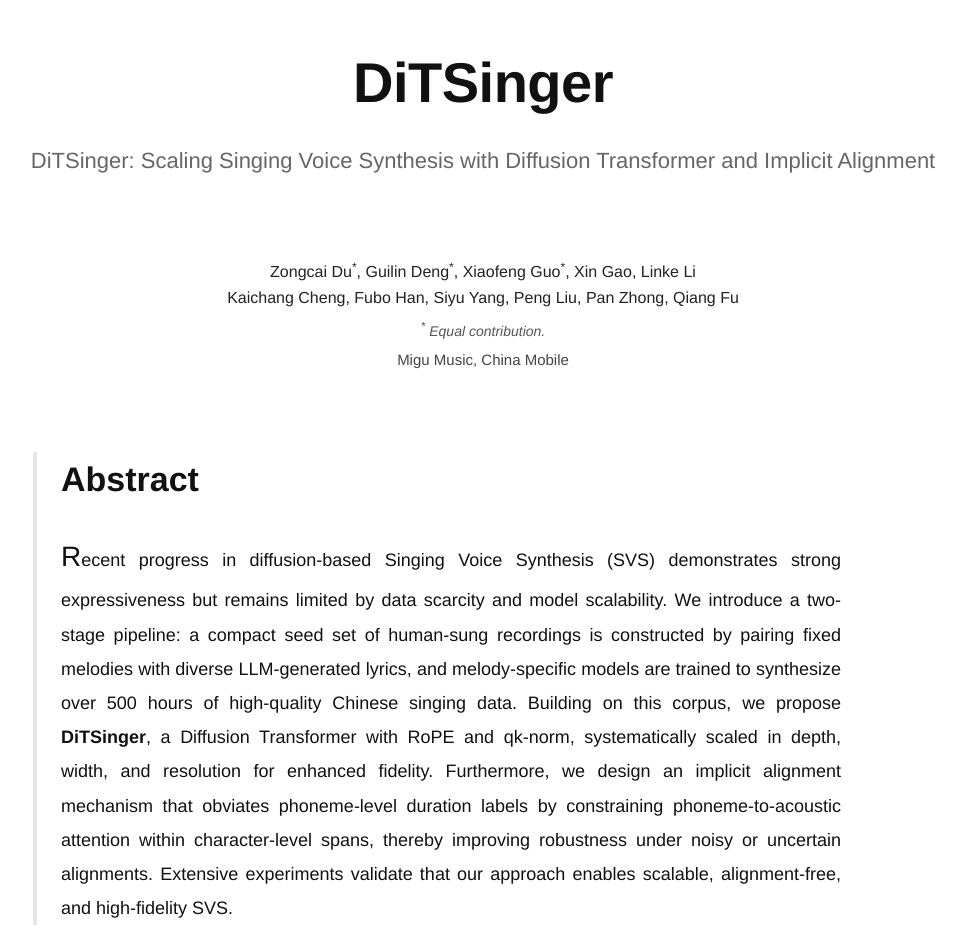
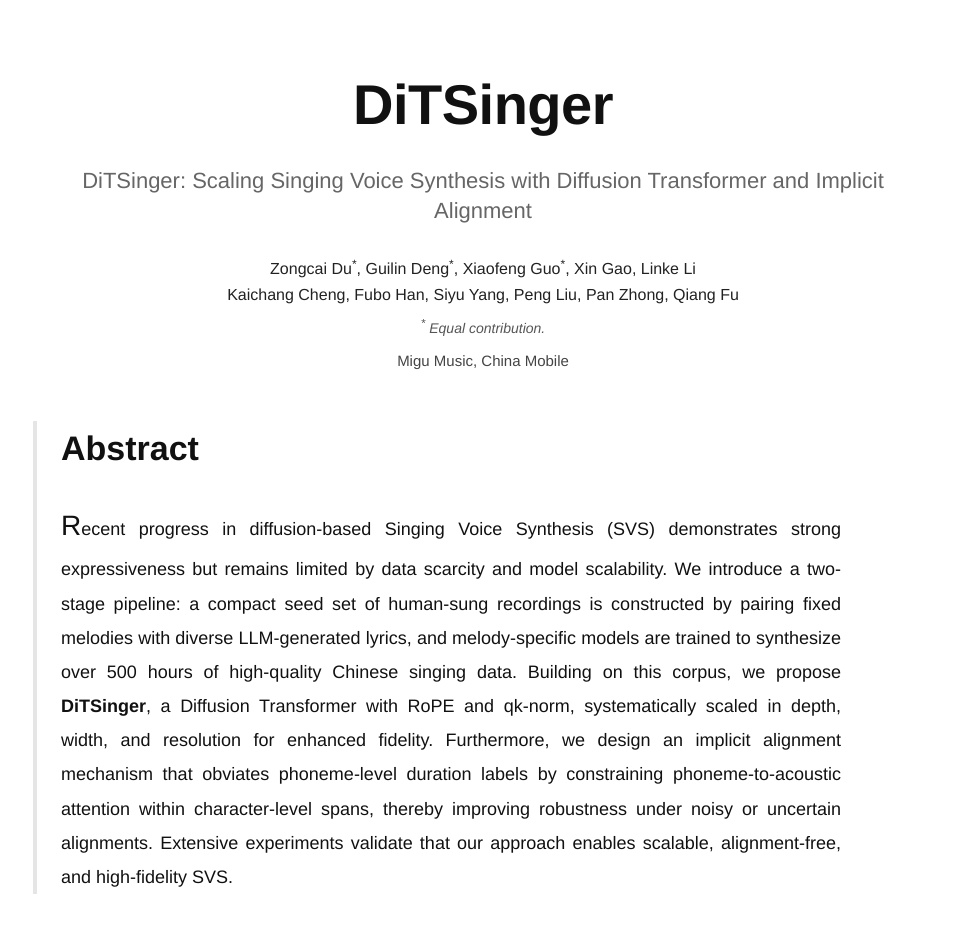
Before and after one commit to NJU-Jet/DiTSinger, a plain HTML site: page index.html in a window 1280 px wide. Shown: the top 928 px of the page, without its empty margins (157-1123 px from the left). Drawn offline with Linux system fonts and the light colour scheme.

Commit message:
update demo

```diff
--- a/css/style.css
+++ b/css/style.css
@@ -162,16 +162,42 @@ b {
   }
 }
 
+/* ===== Layout ===== */
+.container {
+  max-width: 1100px;
+  margin: 0 auto;
+  padding: 60px 24px;
+}
+
+/* ===== Paper Header ===== */
+.paper-header {
+  text-align: center;
+  margin-bottom: 48px;
+}
+
+.paper-title {
+  font-size: 56px;
+  font-weight: 700;
+  margin: 0;
+  letter-spacing: -0.5px;
+}
+
+.paper-subtitle {
+  font-size: 22px;
+  color: #666;
+  margin-top: 16px;
+  margin-bottom: 28px;
+  line-height: 1.4;
+}
+
+/* ===== Authors ===== */
 .paper-authors {
-  text-align: center;
-  margin-top: 12px;
-  margin-bottom: 28px;
+  font-size: 16px;
+  line-height: 1.6;
+  color: #222;
 }
 
 .author-line {
-  font-size: 16px;
-  line-height: 1.6;
-  color: #222;
   margin: 0;
 }
 
@@ -187,8 +213,7 @@ b {
 }
 
 .author-affiliation {
-  text-align: center;
+  margin-top: 10px;
   font-size: 15px;
   color: #444;
-  margin-top: 6px;
 }
--- a/index.html
+++ b/index.html
@@ -2,16 +2,23 @@
 <html lang="en">
 <head>
   <meta charset="UTF-8">
+  <title>DiTSinger</title>
+  <link rel="stylesheet" href="css/style.css">
+</head>
+
+<body>
+
+<div class="container">
+
+  <!-- ===== Paper Header ===== -->
+  <div class="paper-header">
+
     <h1 class="paper-title">DiTSinger</h1>
+
     <p class="paper-subtitle">
       DiTSinger: Scaling Singing Voice Synthesis with Diffusion Transformer and Implicit Alignment
     </p>
-  <link rel="stylesheet" href="css/style.css">
-</head>
-<body>
 
-
-<!-- Authors -->
     <div class="paper-authors">
       <p class="author-line">
         Zongcai Du<sup>*</sup>, Guilin Deng<sup>*</sup>, Xiaofeng Guo<sup>*</sup>,
@@ -28,8 +35,8 @@
       </p>
     </div>
 
-
-<div class="container">
+  </div>
+  <!-- ===== End Paper Header ===== -->
 
   <!-- Abstract -->
   <section class="abstract-section">
```
Lines whose indentation alone changed are shown as unchanged.
